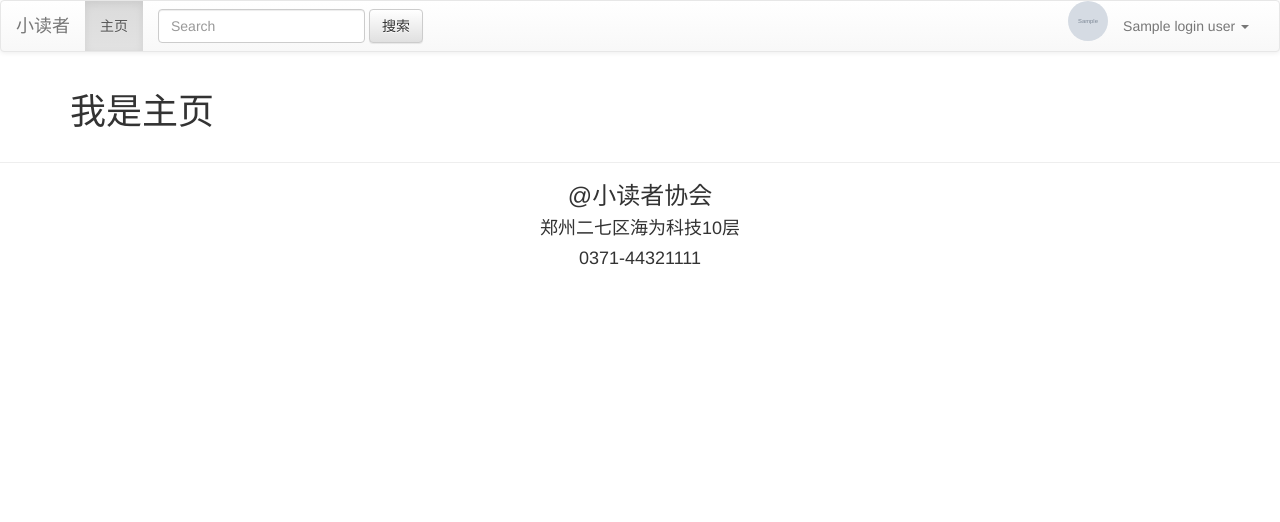
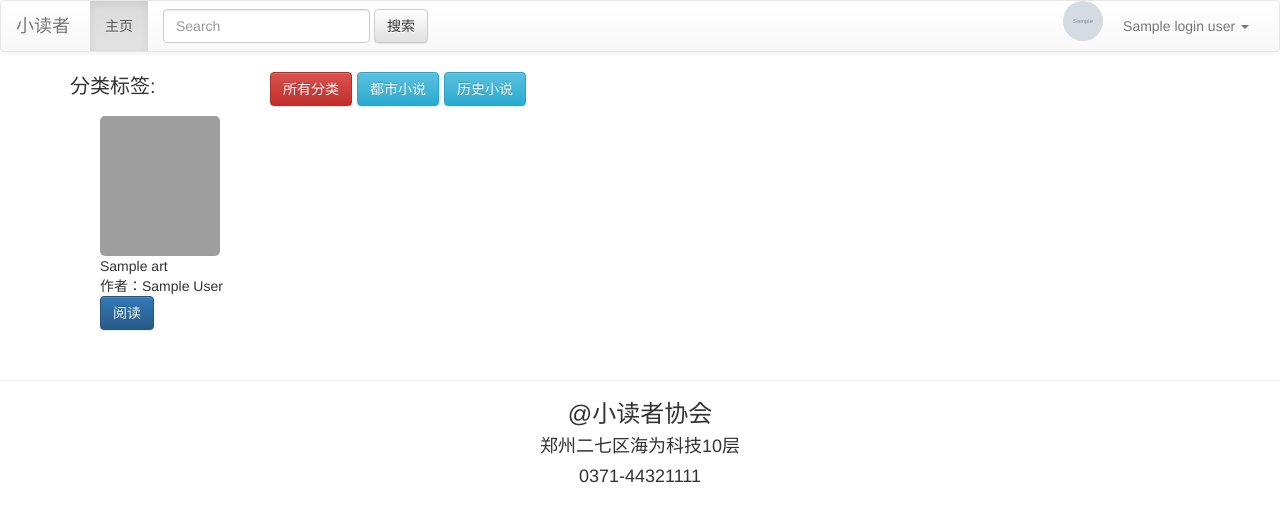
Before and after one commit to zzpy1802disen/artpro, a Django app: template templates/index.html in a window 1280 px wide. Shown: the top 522 px of the page. Run offline with Django 3.2, Linux system fonts and the light colour scheme; the template is opened without the code that fills it: most values are stand-ins (such as "Sample title", 1, 10 or a date in 2020); grey boxes marked "Sample" are stand-in pictures; parts of the project's set-up code (start-up, migrations or seed data) failed here and were passed over; some libraries are stand-ins or nearby versions; grey boxes are pictures that could not be loaded.

Commit message:
实现主页列表

```diff
--- a/MArtPro/settings.py
+++ b/MArtPro/settings.py
@@ -30,7 +30,7 @@ SECRET_KEY = 'rhi67s4im$%5v%%oj=6z31l+qshpc&jcsi_+kgk1&)v+ib_p0$'
 # SECURITY WARNING: don't run with debug turned on in production!
 DEBUG = True
 
-ALLOWED_HOSTS = []
+ALLOWED_HOSTS = ['*']
 
 
 # Application definition
--- a/myapps/art/models.py
+++ b/myapps/art/models.py
@@ -53,6 +53,12 @@ class Art(models.Model):
     def __str__(self):
         return self.title
 
+    @property
+    def shortTitle(self):
+        if len(self.title) > 8:
+            return self.title[0:8]+".."
+        return self.title
+
     class Meta:
         db_table = 't_art'
         verbose_name = '文章表'
--- /dev/null
+++ b/static/index/css/index.css
@@ -0,0 +1,21 @@
+ul, li {
+    list-style: none;
+}
+
+li{
+    float: left;
+    margin-left: 5px;
+}
+
+li dt img{
+    border-radius: 5px;
+}
+li dt img:hover{
+    box-shadow: 2px 2px 2px lightblue;
+    transform: scale3d(1.02,1.02,1.02);
+    transition: transform ease-in-out 0.5s;
+}
+
+li dd{
+    text-end-overflow: hidden;
+}
--- a/templates/index.html
+++ b/templates/index.html
@@ -2,8 +2,34 @@
 {% block title %}
     主页
 {% endblock %}
+{% block css %}
+    <link rel="stylesheet" href="/static/index/css/index.css">
+{% endblock %}
 {% block content %}
 
-   <h1>我是主页</h1>
+    <div class="row">
+        <span class="col-xs-2" style="font-size: 20px">分类标签:</span>
+        <ul class="col-xs-8">
+            <li><span class="btn btn-danger">所有分类</span></li>
+            <li><span class="btn btn-info">都市小说</span></li>
+            <li><span class="btn btn-info">历史小说</span></li>
+        </ul>
+    </div>
+    <ul class="row">
+        {% for art in arts %}
+            <li>
+                <dl>
+                    <dt>
+                        <img src="/static/uploads/{{ art.cover|default:'art/images/0.jpg' }}"
+                             width="120"
+                             height="140">
+                    </dt>
+                    <dd>{{ art.shortTitle }}</dd>
+                    <dd>作者：{{ art.author }}</dd>
+                    <dd><a class="btn btn-primary">阅读</a></dd>
+                </dl>
+            </li>
+        {% endfor %}
+    </ul>
 
 {% endblock %}
```
Also changed, not shown: MArtPro/urls.py (+7 -0 lines), db.sqlite3.
